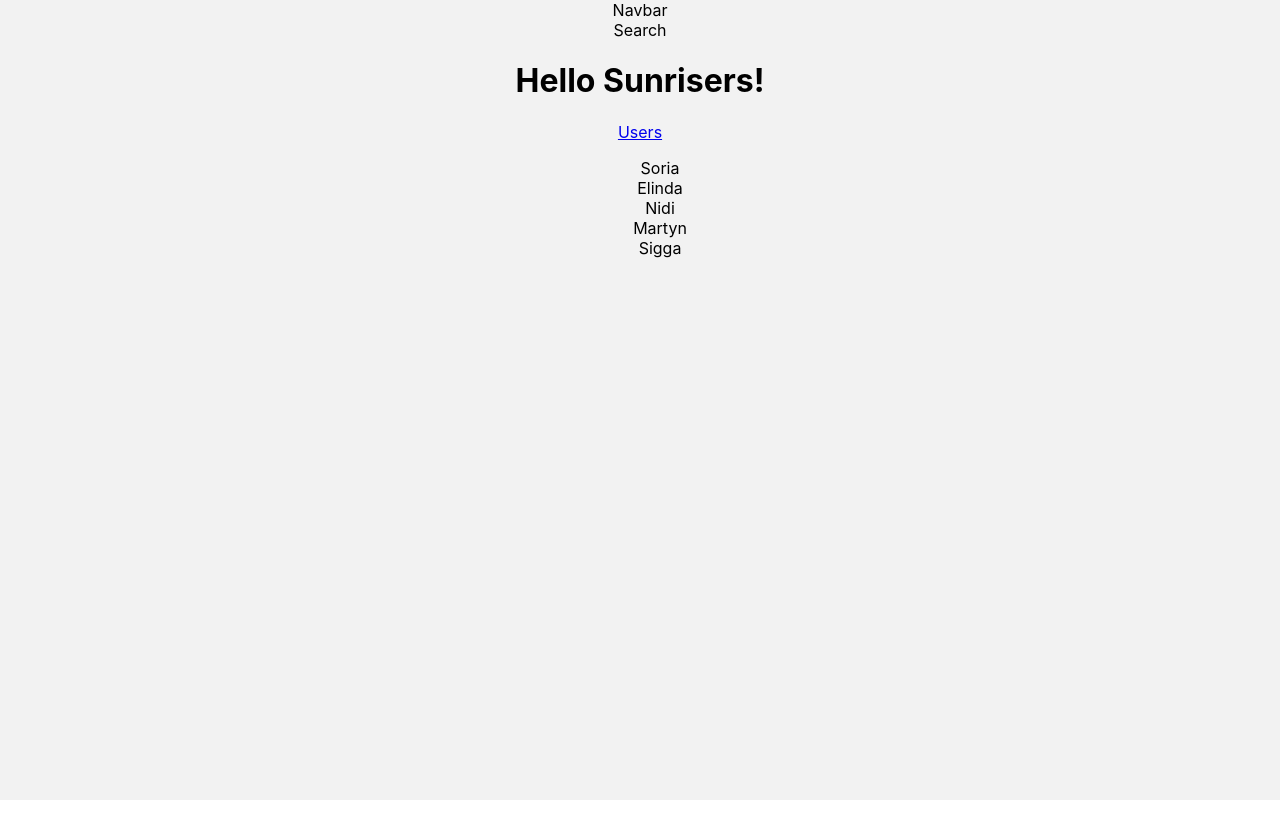
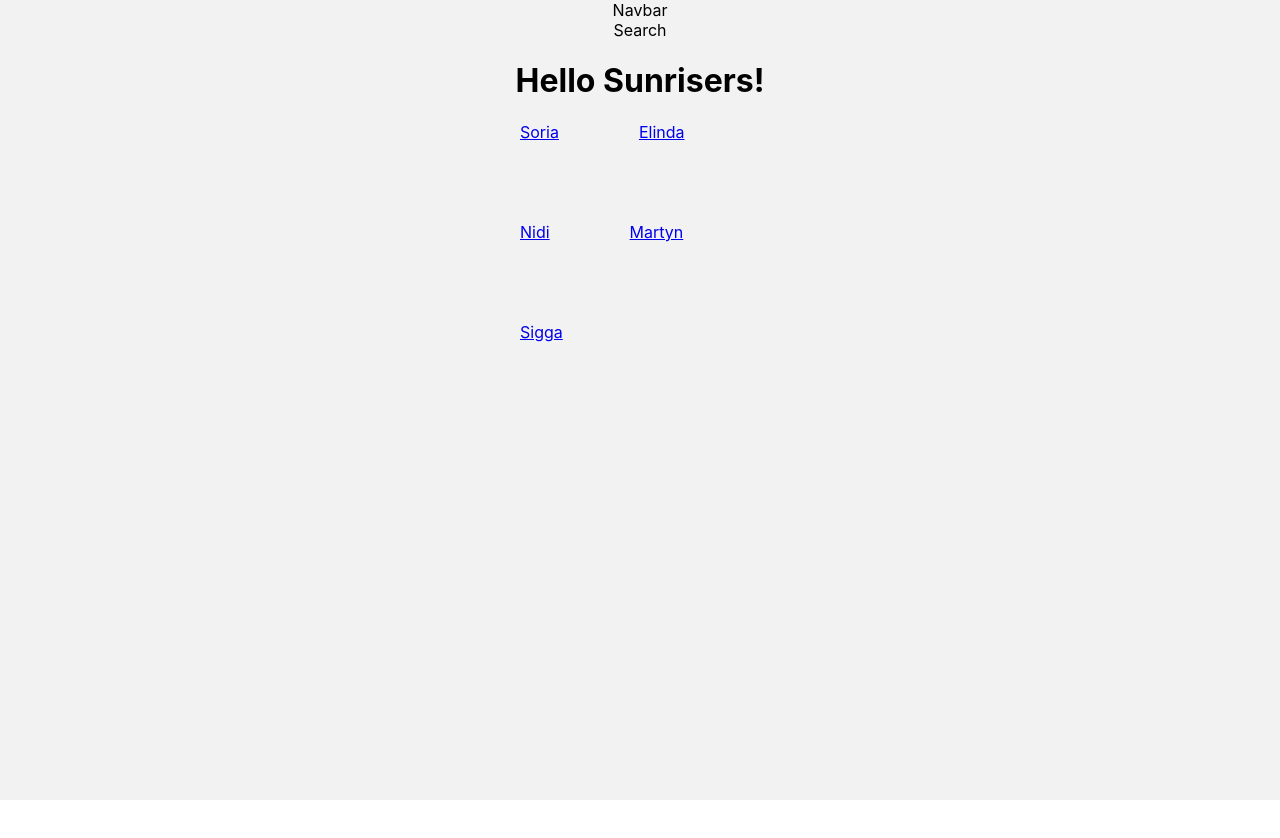
Before and after one commit to elindakuchi/FE-Sunrise, a React (Create React App) app: page / in a window 1280 px wide. Shown: the top 838 px of the page. Before the commit the page ends 800 px from the top, so only its background shows below. Built offline with nearby package versions, Linux system fonts and the light colour scheme.

Commit message:
added in UserCard.js compoenent

```diff
--- /dev/null
+++ b/src/components/users/UserCard.js
@@ -0,0 +1,12 @@
+import React from "react";
+import { Link } from "react-router-dom";
+
+const UserCard = ({ user }) => {
+    return (
+        <Link to={`/user/${user.id}`} data-testid="userCard">
+            {user.name}
+        </Link>
+    );
+};
+
+export default UserCard;
--- a/src/components/users/Users.js
+++ b/src/components/users/Users.js
@@ -1,26 +1,36 @@
 import React, { useContext } from "react";
-import { Link } from "react-router-dom";
 import { UserContext } from "../../UserProvider";
+import UserCard from "./UserCard";
+import Grid from "@mui/material/Grid";
+import Card from "@mui/material/Card";
 
 const Users = () => {
     const [users] = useContext(UserContext);
     console.log(users);
     return (
-        <div>
-            <Link to={`/user/${1}`}>Users</Link>
+        <div style={containerStyle}>
             {users.length === 0 ? (
                 "No users to display"
             ) : (
-                <ul>
-                    {users.map((user, index) => (
-                        <div data-testid="userCard" key={index}>
-                            {user.name}
-                        </div>
+                <Grid container xs={3} rowSpacing={10} columnSpacing={10}>
+                    {users.map((user) => (
+                        <Grid item key={user.id}>
+                            <UserCard user={user} />
+                        </Grid>
                     ))}
-                </ul>
+                </Grid>
             )}
         </div>
     );
 };
 
 export default Users;
+
+const containerStyle = {
+    display: "flex",
+    flexDirection: "column",
+    width: "100%",
+    height: "100%",
+    justifyContent: "top",
+    alignItems: "center",
+};
```
